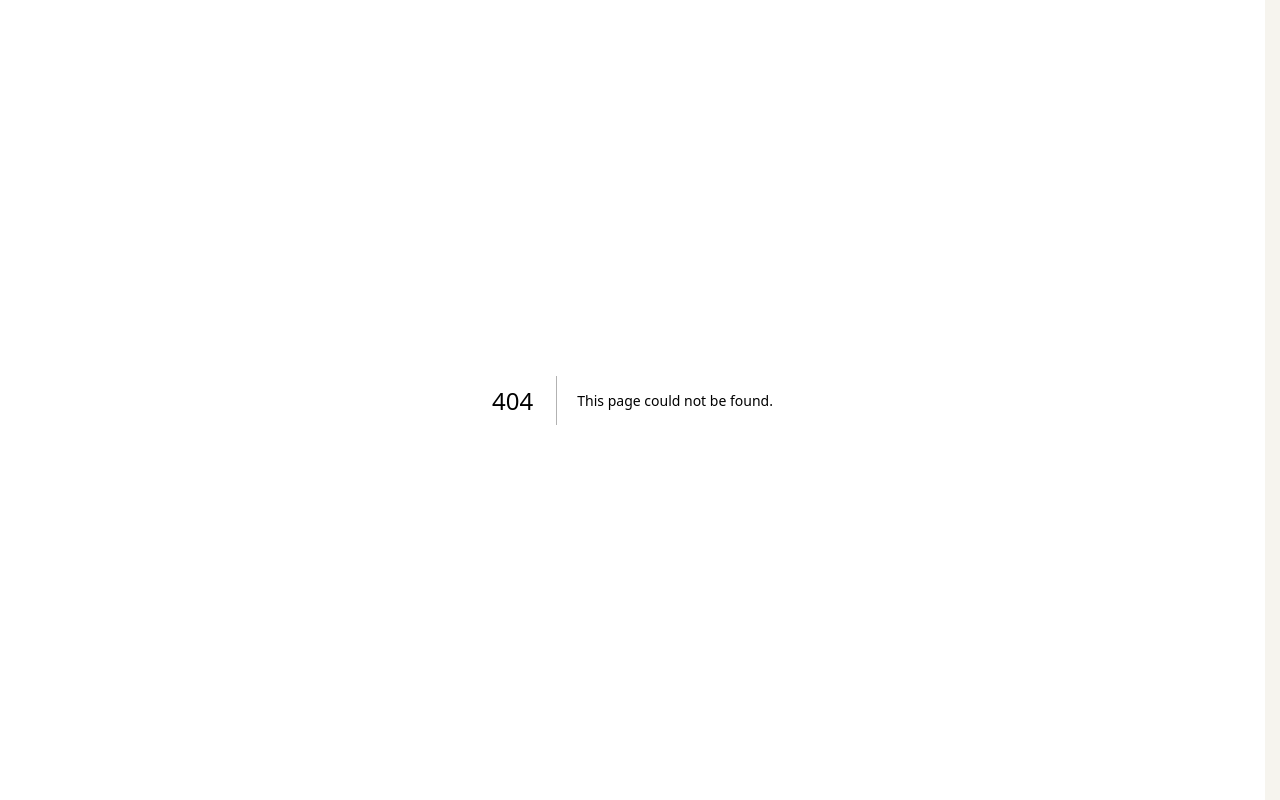
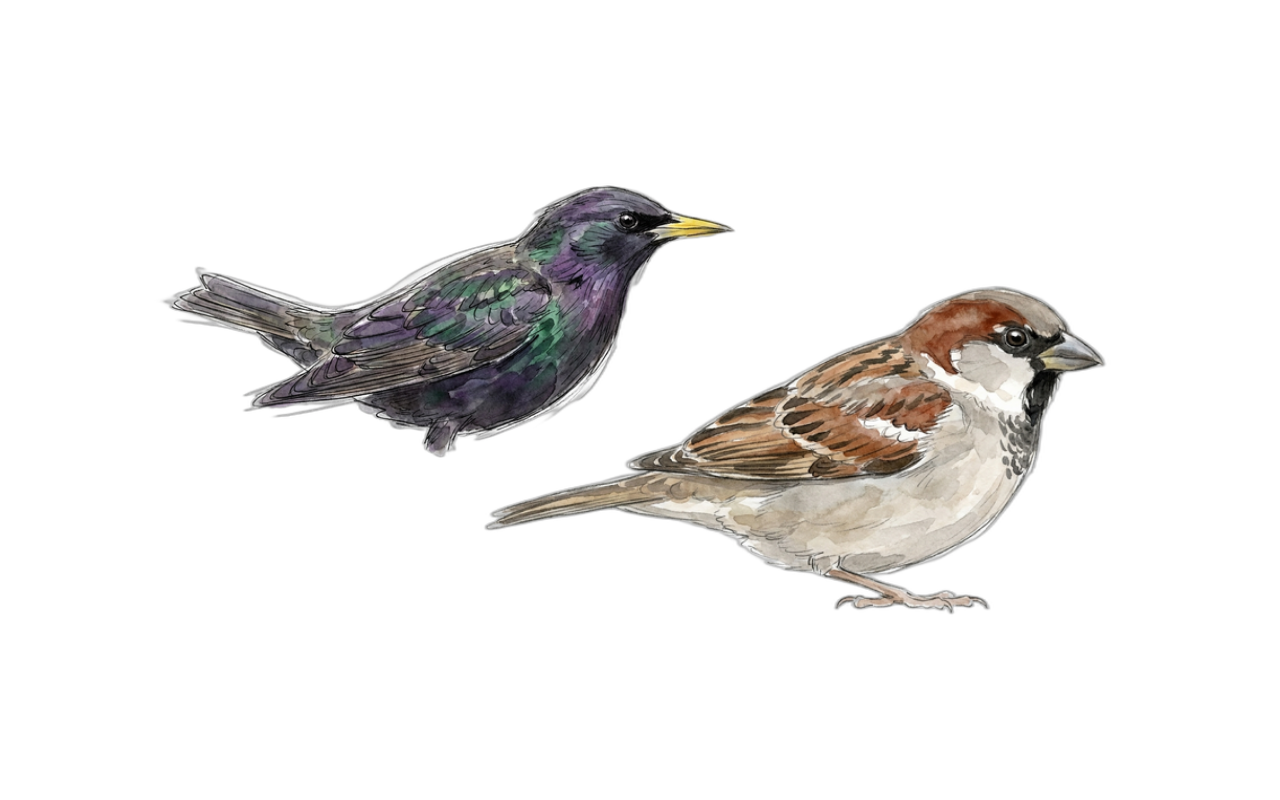
Before and after one commit to RobbieRobotAssistant/raamins-birds, a Next.js app in the folder apps/web/: page /mirror in a window 1280 px wide. Before the commit this address had no page. Built offline with nearby package versions, Linux system fonts and the light colour scheme.

Commit message:
Add chrome-less /mirror collage page for MagicMirror
Renders only the default 24h spiral CollageView on a transparent background
so the bird cutouts float over the mirror. Isolated from the main site (no
header/footer/hover); intended to be embedded via iframe and reloaded hourly.

```diff
--- /dev/null
+++ b/apps/web/app/mirror/page.tsx
@@ -0,0 +1,52 @@
+"use client";
+
+import { useEffect } from "react";
+
+import CollageView from "@/components/CollageView";
+
+/**
+ * Chrome-less collage page built for the MagicMirror display.
+ *
+ * Renders ONLY the default 24-hour spiral collage (the same `CollageView`
+ * component the main site uses) on a TRANSPARENT background, so the bird
+ * cutouts float directly over the mirror. Deliberately isolated from the main
+ * site — no header, tabs, footer, or hover card — and consumed via an <iframe>
+ * by the MagicMirror module, which reloads it once an hour.
+ */
+export default function MirrorPage() {
+  useEffect(() => {
+    // The global stylesheet paints html/body the "paper" color. Override to
+    // transparent for this page only so the iframe shows the mirror behind the
+    // floating cutouts. Restore on unmount.
+    const root = document.documentElement;
+    const prev = {
+      htmlBg: root.style.background,
+      bodyBg: document.body.style.background,
+      bodyMargin: document.body.style.margin,
+    };
+    root.style.background = "transparent";
+    document.body.style.background = "transparent";
+    document.body.style.margin = "0";
+    return () => {
+      root.style.background = prev.htmlBg;
+      document.body.style.background = prev.bodyBg;
+      document.body.style.margin = prev.bodyMargin;
+    };
+  }, []);
+
+  return (
+    <main
+      style={{
+        background: "transparent",
+        minHeight: "100vh",
+        display: "flex",
+        alignItems: "center",
+        justifyContent: "center",
+        padding: 0,
+      }}
+    >
+      {/* 24h = the site default. onSelect is a no-op (no interaction on the mirror). */}
+      <CollageView window="24h" onSelect={() => {}} />
+    </main>
+  );
+}
```
